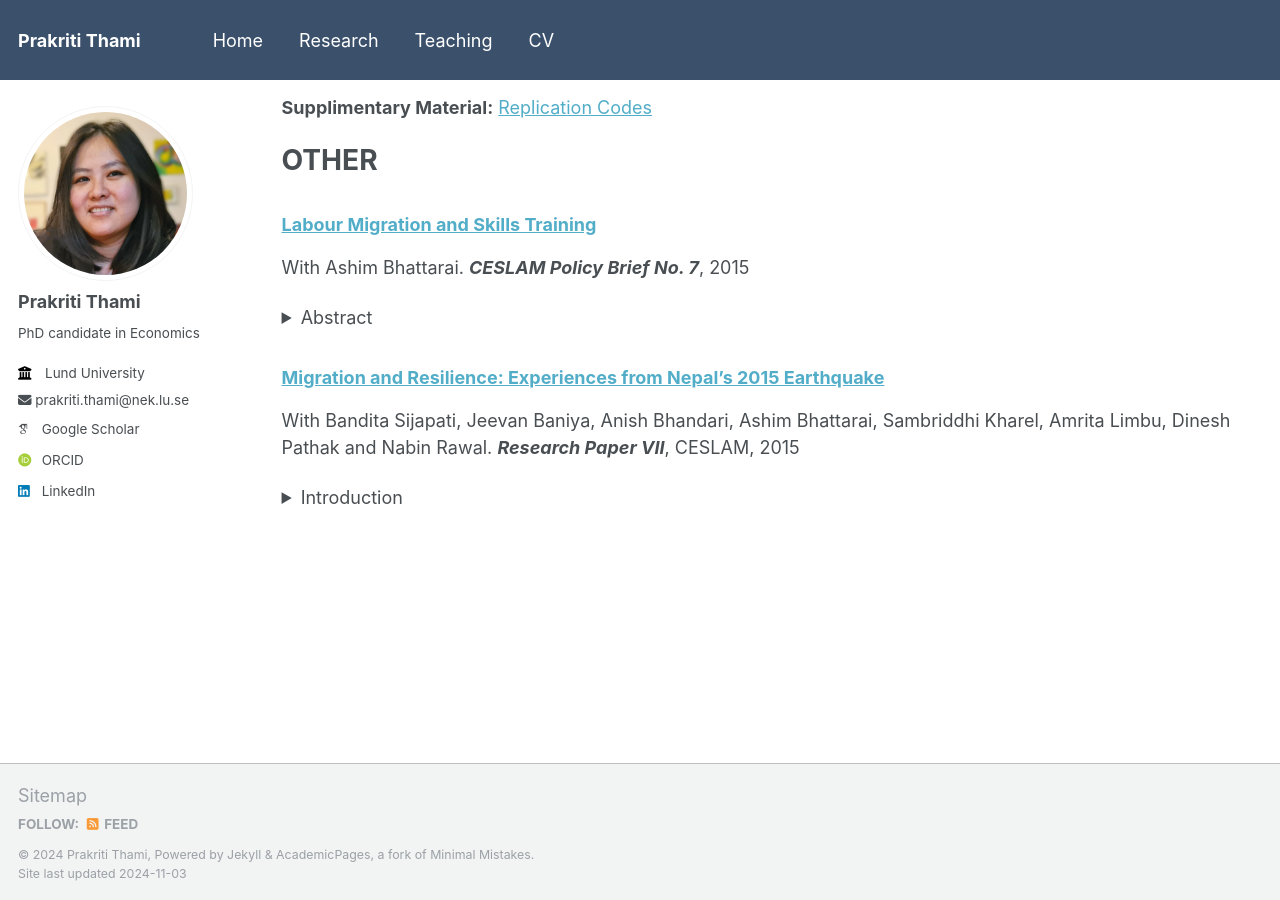
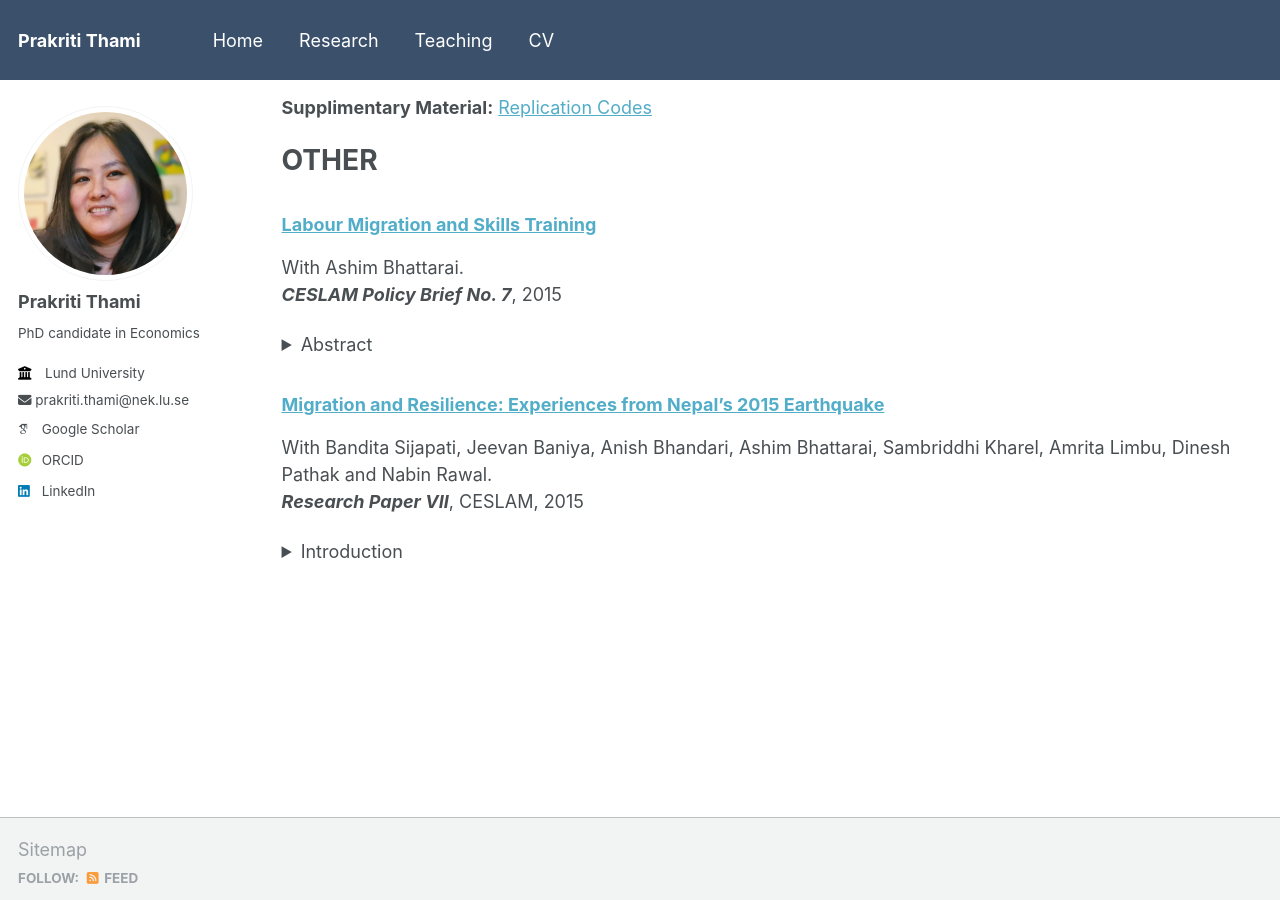
Before and after one commit to prakritithami/prakritithami.github.io, a Jekyll site: the page built from _research/papers.md, in a window 1280 px wide and 900 px high, scrolled down 728 px. Built offline with Jekyll 4.4.1, drawn with Linux system fonts in a browser that asks for light colours; some web fonts are replaced.

```diff
--- a/_research/papers.md
+++ b/_research/papers.md
@@ -38,7 +38,7 @@ _**Economic Modelling**_, 2024
 
 # OTHER
 ### [Labour Migration and Skills Training](https://www.ceslam.org/uploads/backup/CESLAM%20Policy%20Brief%20VII_Labour%20Migration%20and%20Skills%20Training.pdf)
-With Ashim Bhattarai.
+With Ashim Bhattarai.<br>
 _**CESLAM Policy Brief No. 7**_, 2015
 <details>
   <summary>Abstract</summary>
@@ -46,14 +46,14 @@ _**CESLAM Policy Brief No. 7**_, 2015
 </details>
 
 ### [Migration and Resilience: Experiences from Nepal's 2015 Earthquake](https://www.ceslam.org/uploads/backup/Migration-and-Resilience.pdf)
-With Bandita Sijapati, Jeevan Baniya, Anish Bhandari, Ashim Bhattarai, Sambriddhi Kharel, Amrita Limbu, Dinesh Pathak and Nabin Rawal.
+With Bandita Sijapati, Jeevan Baniya, Anish Bhandari, Ashim Bhattarai, Sambriddhi Kharel, Amrita Limbu, Dinesh Pathak and Nabin Rawal. <br>
 _**Research Paper VII**_, CESLAM, 2015
 <details>
   <summary>Introduction</summary>
   <p>A landlocked country with diverse geographic and climatic features, Nepal is known to be highly vulnerable to a range of natural hazards, particularly droughts, earthquakes, floods and landslides. The risk arising from natural disasters is further exacerbated by the poor socio-economic condition of the
 country’s population. Over the past two decades, Nepal’s record in reducing poverty has been noteworthy, with poverty headcount having fallen from 42 per cent in 1995/96 to 25 per cent in 2010/11. Yet, a significant number of households remain ever vulnerable to slipping back into poverty as over 70 per cent of Nepalis still live on less than USD 2.5 a day. To exacerbate matters, inequality across social groups and regions has persisted over the years. Thus, the Central Region with an HDI of 0.510 (in 2011) has consistently ranked at the top while the Far-Western Region with an HDI of 0.435 has remained at the bottom. In terms of regional comparison, Nepal’s 2011 HDI score of 0.458 is among the lowest in South Asia.
 
-  <p>In such a context, outmigration (both internal and external), especially of the youth for employment opportunities, has been high. In the fiscal year 2013/14 alone, approximately half a million Nepalis, mainly young men and women, took up foreign employment. (This figure excludes migrants to India and migrant workers who went abroad without government-issued labour permits, both categories that are not captured in the government data.) The total official remittance received during the first nine months of FY 2013/14 was almost NPR 400 billion (USD 4 billion), or close to 30 per cent of the country’s total GDP.
+  In such a context, outmigration (both internal and external), especially of the youth for employment opportunities, has been high. In the fiscal year 2013/14 alone, approximately half a million Nepalis, mainly young men and women, took up foreign employment. (This figure excludes migrants to India and migrant workers who went abroad without government-issued labour permits, both categories that are not captured in the government data.) The total official remittance received during the first nine months of FY 2013/14 was almost NPR 400 billion (USD 4 billion), or close to 30 per cent of the country’s total GDP.
 
-  <p>In the aftermath of the M 7.8 earthquake that struck central Nepal on 25 April 2015, and its aftershocks, particularly a major one of M 7.3 on 12 May 2015, issues related to the links between migration and disaster-preparedness as well as coping strategies adopted by the affected population have come to the fore. To examine such linkages, the Centre for the Study of Labour and Mobility (CESLAM) at the Social Science Baha (SSB), with support from the International Labour Organisation (ILO) and the International Migration Initiative of the Open Society Foundations, New York, undertook a quick assessment in four of the 14 severely affected districts, namely, Sindhupalchowk, Kavrepalanchowk, Dhading and Kathmandu, to understand how households with migrants—both external and internal—have coped with the natural disaster and whether there is any evidence of greater resilience on the part of such households.
+  In the aftermath of the M 7.8 earthquake that struck central Nepal on 25 April 2015, and its aftershocks, particularly a major one of M 7.3 on 12 May 2015, issues related to the links between migration and disaster-preparedness as well as coping strategies adopted by the affected population have come to the fore. To examine such linkages, the Centre for the Study of Labour and Mobility (CESLAM) at the Social Science Baha (SSB), with support from the International Labour Organisation (ILO) and the International Migration Initiative of the Open Society Foundations, New York, undertook a quick assessment in four of the 14 severely affected districts, namely, Sindhupalchowk, Kavrepalanchowk, Dhading and Kathmandu, to understand how households with migrants—both external and internal—have coped with the natural disaster and whether there is any evidence of greater resilience on the part of such households.
 </details>
```
